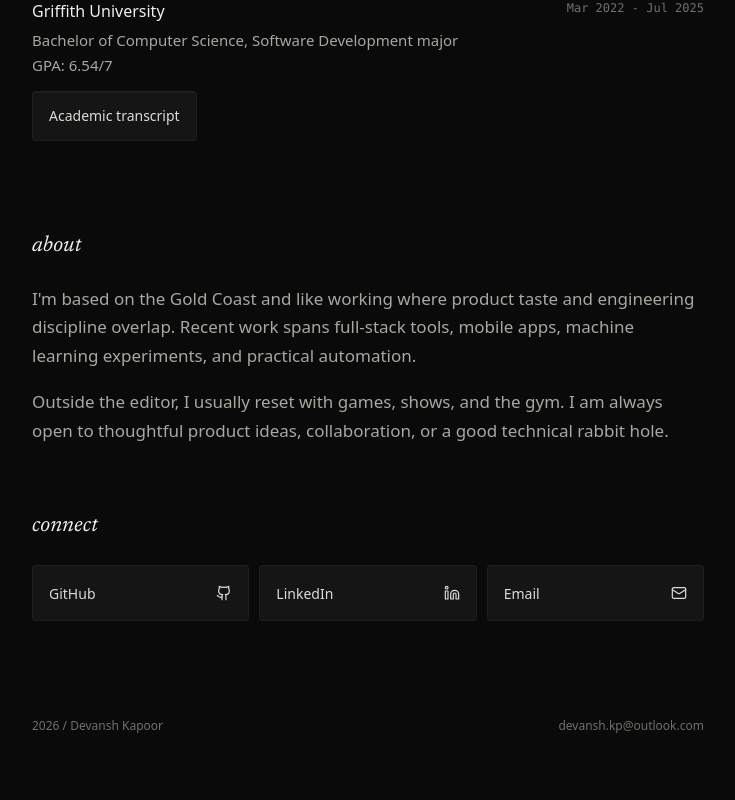
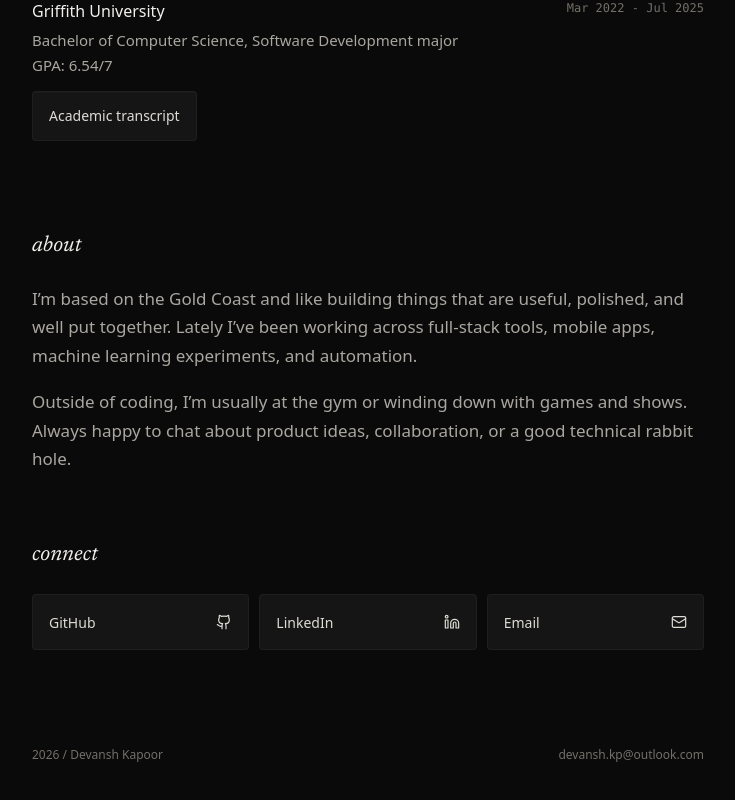
Before and after one commit to devanshkp/portfolio, a React (Vite) app: page / in a window 1280 px wide. Shown: the part 2020-2820 px from the top of the page, without its empty margins (272-1007 px from the left). Built offline with nearby package versions, Linux system fonts and the light colour scheme.

Commit message:
desc change

```diff
--- a/src/App.jsx
+++ b/src/App.jsx
@@ -197,11 +197,9 @@ function App() {
 
   useEffect(() => {
     document.documentElement.classList.toggle("light-theme", isLight);
-    document
-      .querySelectorAll('meta[name="theme-color"]')
-      .forEach((meta) => {
-        meta.setAttribute("content", isLight ? "#f3f3f0" : "#0a0a0a");
-      });
+    document.querySelectorAll('meta[name="theme-color"]').forEach((meta) => {
+      meta.setAttribute("content", isLight ? "#f3f3f0" : "#0a0a0a");
+    });
   }, [isLight]);
 
   const pageVariants = {
@@ -302,15 +300,15 @@ function App() {
         <Section eyebrow="about" id="about">
           <div className="about-copy">
             <p>
-              I'm based on the Gold Coast and like working where product taste
-              and engineering discipline overlap. Recent work spans full-stack
-              tools, mobile apps, machine learning experiments, and practical
-              automation.
+              I’m based on the Gold Coast and like building things that are
+              useful, polished, and well put together. Lately I’ve been working
+              across full-stack tools, mobile apps, machine learning
+              experiments, and automation.
             </p>
             <p>
-              Outside the editor, I usually reset with games, shows, and the
-              gym. I am always open to thoughtful product ideas, collaboration,
-              or a good technical rabbit hole.
+              Outside of coding, I’m usually at the gym or winding down with
+              games and shows. Always happy to chat about product ideas,
+              collaboration, or a good technical rabbit hole.
             </p>
           </div>
         </Section>
```
